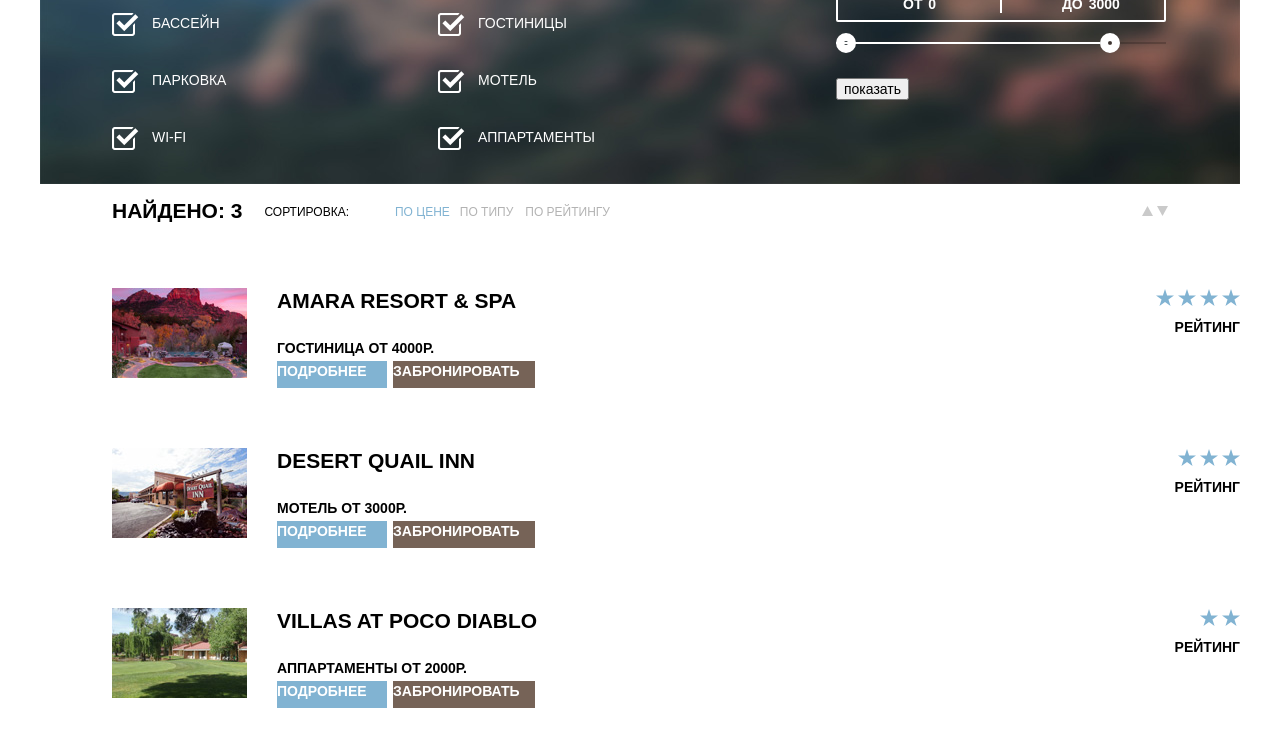
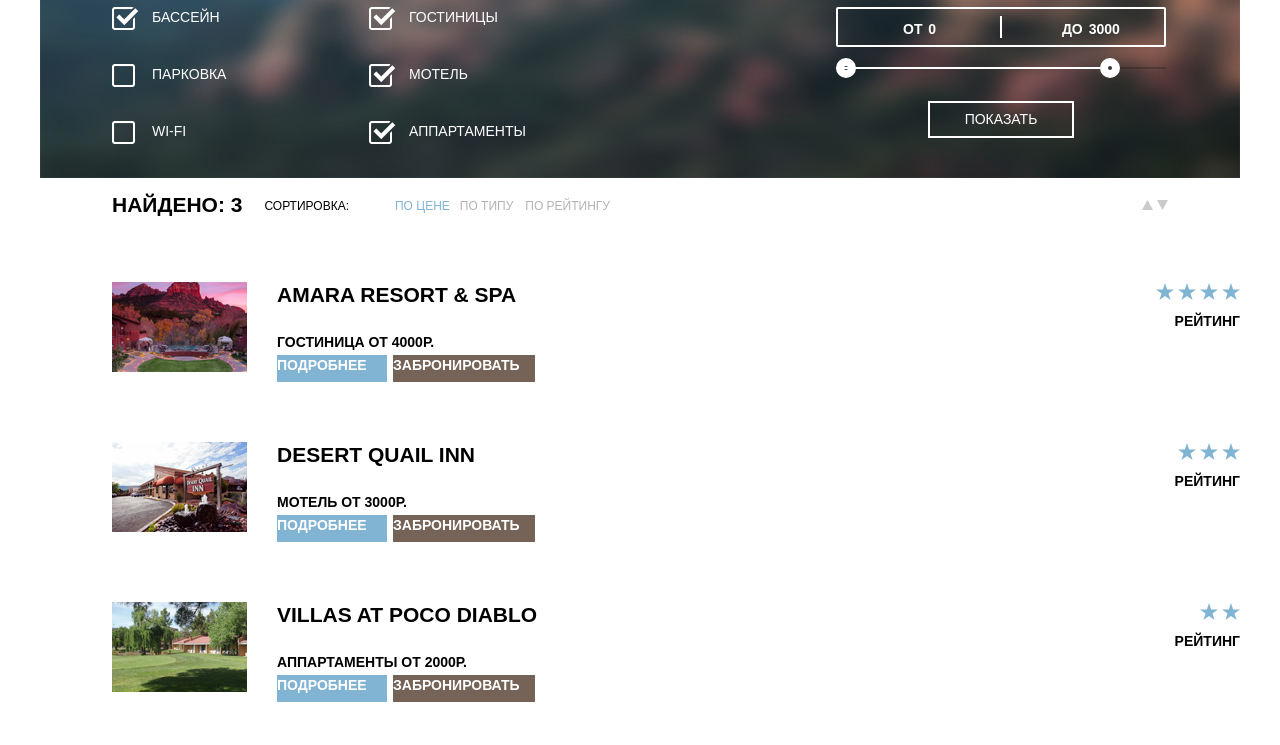
Before and after one commit to nzelenina/1198927-sedona-27, a plain HTML site: page inner.html in a window 1280 px wide. Shown: the part 132-877 px from the top of the page. Drawn offline with nearby package versions, Linux system fonts and the light colour scheme.

Commit message:
тень и чекбоксы

```diff
--- a/css/style.css
+++ b/css/style.css
@@ -7,11 +7,15 @@ body {
 	font-size: 14px;
 	line-height: 26px;
 	text-transform: uppercase;
+	box-shadow: 2px 0 10px 0 rgba(0,1,1,0.2),-2px 0 10px 0 rgba(0,1,1,0.2);
 	}
 header {
 	width: 1200px;
 	height: 56px;
 	margin: 0 auto;
+}
+.container {
+	box-shadow: 2px 0 10px 0 rgba(0,1,1,0.2),-2px 0 10px 0 rgba(0,1,1,0.2);
 }
 a {
  	font-weight: bold;
@@ -283,19 +287,20 @@ color: rgba(255, 255, 255, 0.3);
 	margin-top: 29px;
 	margin-left: 55px;
 	display: flex;
-
 	width: 458px;
-
 }
 
 .date-age-old,
 .date-age-child {
+	display: flex;
+	width: 226px;
 
-	width: 229px;
-	text-align: left;
 }
 .date-age-child {
-	text-align: right;
+	width: 179px;
+	margin-left: auto;
+	margin-right: 0px;
+
 }
 .date-value-age {
 	width: 38px;
@@ -306,12 +311,13 @@ color: rgba(255, 255, 255, 0.3);
 .date-age-btn {
 	display: flex;
 	width: 114px;
-	background-color: #f2f2f2;
+   	background-color: #f2f2f2;
+   	margin-left: auto;
+	margin-right: 0px;
 }
 .up,
 .down {
 	border: 0px;
-
 	color: #cacaca;
 	width: 38px;
 	height: 38px;
@@ -340,6 +346,7 @@ color: rgba(255, 255, 255, 0.3);
 	background-color: #81b3d2;
 	margin-top: 54px;
 	margin-left: 55px;
+	padding: 0px;
 }
 /*.map {
 	position: relative;
@@ -398,22 +405,26 @@ background-color: #669ec0;
 /*.container-inner-hotel  div {
 	width: 400px;
 }*/
+                                 /*чекбоксы*/
 .type-hotel {
 	font-size: 16px;
+	line-height: 21px;
 	color: #ffffff;
-
+	margin-top: 0px;
+	margin-bottom: 31px;
 }
 .type-hotel-list {
 	margin-top: 31px;
 	display: flex;
 	flex-direction: column;
-	justify-content: space-around;
 	text-align: left;
-	width: 326px;
+	margin-left: 72px;
+	width: 185px;
 }
 .filter-range {
 	width:330px;
 	text-align: left;
+	margin-top: 31px;
 	margin-left: auto;
 	margin-right: 74px;
 }
@@ -421,13 +432,11 @@ background-color: #669ec0;
 .container-inner label {
 	color: #ffffff;
 }
-							  /*чекбоксы*/
 .type-hotel-list label {
 	display: block;
 	font-size: 14px;
 	line-height: 21px;
 	font-weight: normal;
-	margin-left:72px;
 	margin-bottom: 36px;
 	padding-left: 40px;
 }
@@ -447,6 +456,16 @@ background-color: #669ec0;
 	height: 23px;
 	background-image: url("../img/checkbox-on.png");
 }
+ .type-hotel-label input[type="checkbox"] + .checkbox-indicator-off {
+ 	position: absolute;
+ 	top: 0;
+ 	left: 0;
+	width: 27px;
+	height: 23px;
+	background-image: url("../img/checkbox-off-2.png");
+	background-repeat: no-repeat;
+}
+
 
                         /*сложный фильтр*/
       /*блок управления*/
@@ -517,7 +536,17 @@ background-color: #669ec0;
  	left: 80%;
  }
        /*кнопка*/
-.btn-transparent {}
+.btn-transparent {
+	display: block;
+	margin: 0 auto;
+	padding: 6px 35px;
+	font-size: 14px;
+	line-height: 21px;
+	color: #ffffff;
+	text-transform: uppercase;
+	border: 2px solid #ffffff;
+	background: transparent;
+}
 
                            /*строка найдено*/
 .list-hotel  {
--- a/inner.html
+++ b/inner.html
@@ -28,46 +28,35 @@
    	<main class="container-inner">
    		<form  class="container-inner-hotel" action="#" method="post">
         <div class="type-hotel-list">
-                  <p class="type-hotel">инфроструктура:</p>
-                  <div>
+              <p class="type-hotel">инфроструктура:</p>
+
                   <label class="type-hotel-label">
                     <input  type="checkbox" class="visually-hidden"   checked>
                   <span class="checkbox-indicator"></span>
                   бассейн</label>
-                </div>
-                <div>
-                   <label class="type-hotel-label">
-                  <input type="checkbox" class="visually-hidden" checked>
-                  <span class="checkbox-indicator"></span>
+                  <label class="type-hotel-label">
+                  <input type="checkbox" class="visually-hidden" >
+                  <span class="checkbox-indicator-off"></span>
                   парковка</label>
-                </div>
-                <div>
                   <label class="type-hotel-label">
-                  <input type="checkbox" class="visually-hidden" checked>
-                  <span class="checkbox-indicator"></span>
+                  <input type="checkbox" class="visually-hidden" >
+                  <span class="checkbox-indicator-off"></span>
                   wi-fi</label>
-                </div>
         </div>
         <div class="type-hotel-list">
               <p class="type-hotel">тип жилья:</p>
-              <div>
                 <label class="type-hotel-label">
                 <input type="checkbox" class="visually-hidden" checked>
                 <span class="checkbox-indicator"></span>
                 гостиницы</label>
-              </div>
-              <div>
                 <label class="type-hotel-label">
                 <input type="checkbox" class="visually-hidden" checked>
                 <span class="checkbox-indicator"></span>
                 мотель</label>
-              </div>
-               <div>
                 <label class="type-hotel-label">
                 <input type="checkbox" class="visually-hidden" checked>
                 <span class="checkbox-indicator"></span>
                 аппартаменты</label>
-              </div>
         </div>
         <div class="filter-range">
                 <p class="type-hotel">Стоимость в сутки (Р):</p>
@@ -82,7 +71,7 @@
                      <div class="range-toggle range-toggle-min"></div>
                     <div class="range-toggle range-toggle-max"></div>
                 </div>
-                    <button   class="btn-transparent" type="submit">показать</button>
+                    <button class="btn-transparent" type="submit">показать</button>
           </div>
    		</form>
    	    <ul class="list-hotel">
```
Also changed, not shown: index.html (+1 -1 lines), img/checkbox-off-2.png (added).
